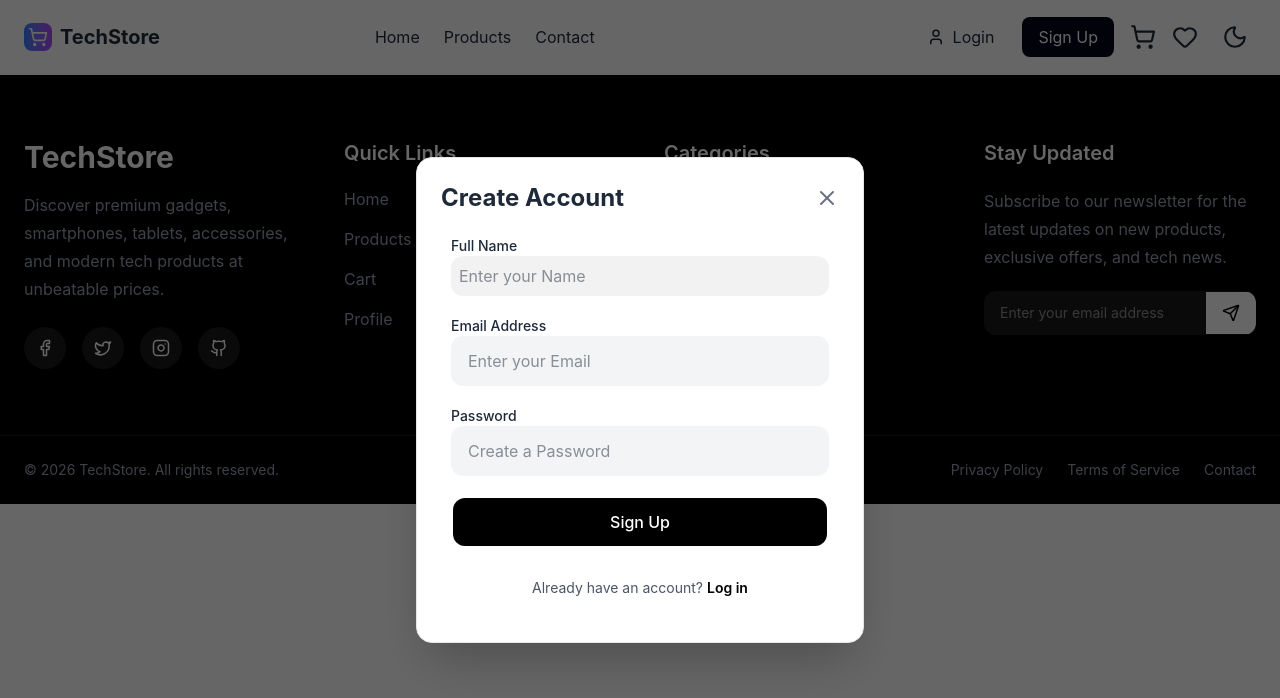
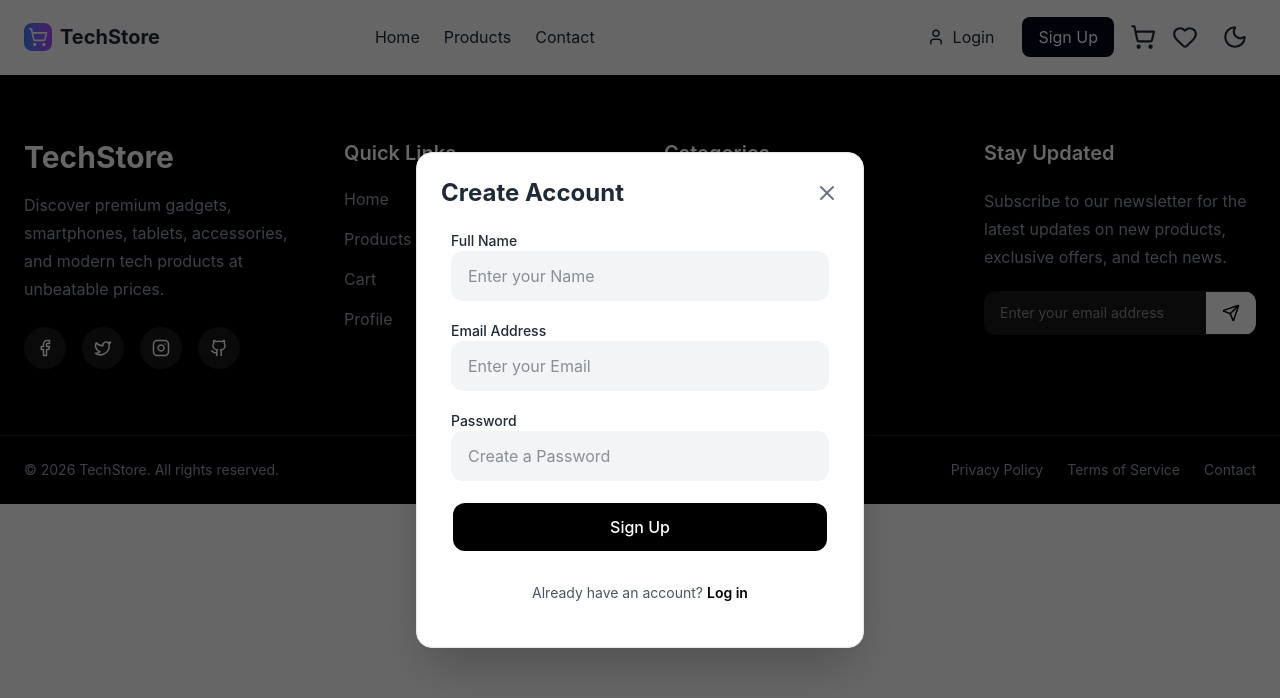
Before and after one commit to FafioluOluwadamilola/EcommerceMERN, a React app in the folder frontend/: page /signup in a window 1280 px wide. Both pictures are taken after a click on the button "Sign Up". Shown: the top 698 px of the page. Built offline with nearby package versions, Linux system fonts and the light colour scheme; the HTML template or start-up script is replaced by a standard one.

Commit message:
Fixing the bug

```diff
--- a/frontend/src/pages/SignUp.jsx
+++ b/frontend/src/pages/SignUp.jsx
@@ -90,10 +90,25 @@ const SignUp = ({ close, openLogin }) => {
           <form onSubmit={handleSignUp}>
             <div className='reg'>
               <label className='block text-sm font-medium'>Full Name</label>
-              <input className='bg-black/5 p-2  rounded-xl focus:outline-none focus:ring-2 focus:ring-black/40 focus:shadow-xl transition'
+              <input
                 placeholder='Enter your Name'
                 value={name}
                 onChange={(e) => setName(e.target.value)}
+                className='
+                  w-full
+                  rounded-xl
+                  bg-gray-100
+                  dark:bg-slate-800
+                  dark:text-white
+                  dark:placeholder:text-slate-400
+                  border border-transparent
+                  focus:outline-none
+                  focus:ring-2
+                  focus:ring-slate-400
+                  dark:focus:ring-slate-500
+                  transition
+                  px-4 py-3
+                '
                 required
               />
 
```
Also changed, not shown: 1 other file (tests, documents, lock files or other folders).
